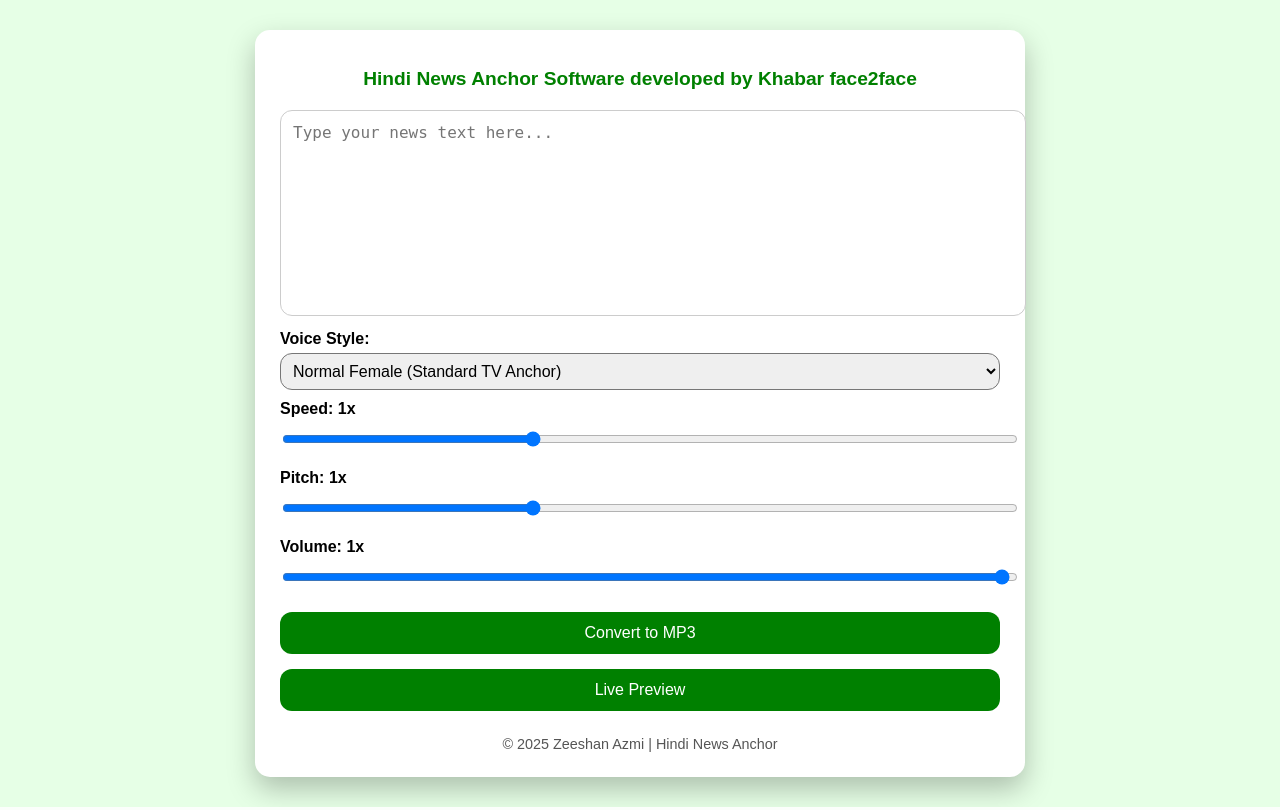
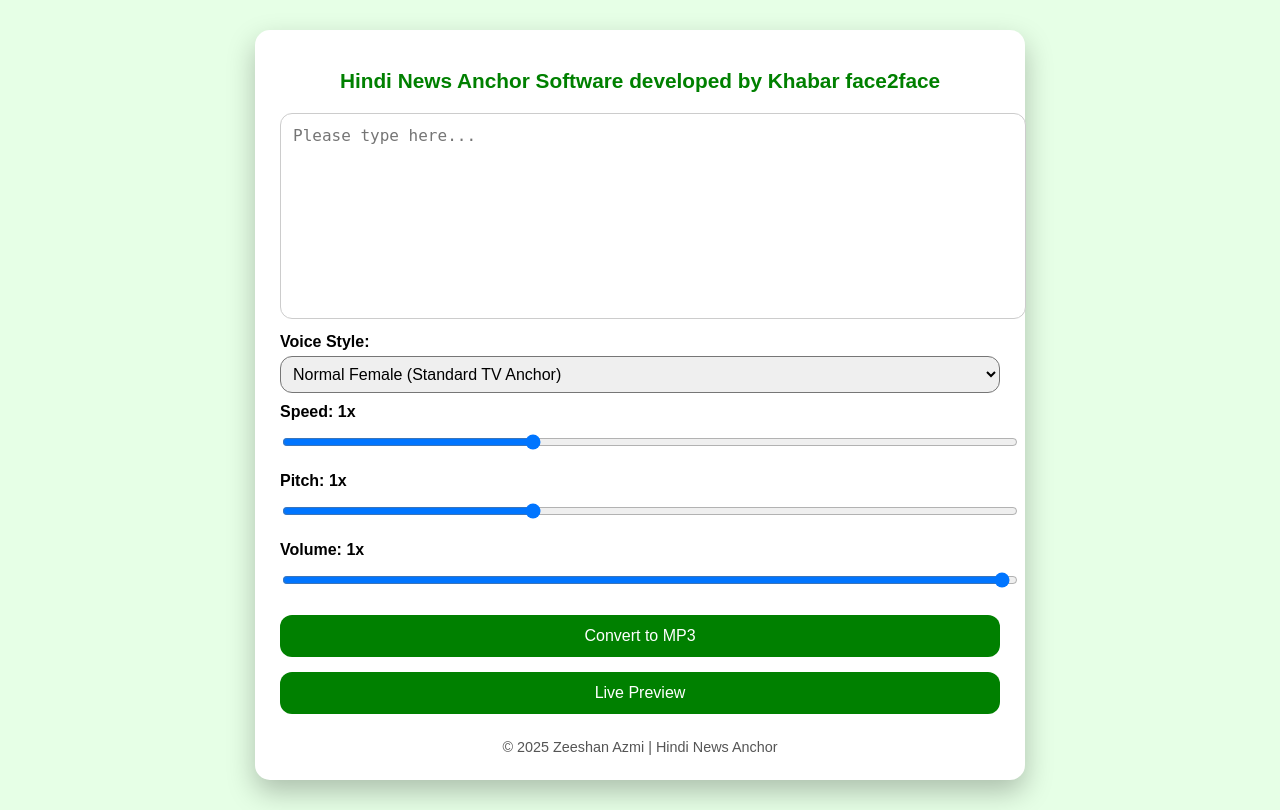
Before and after one commit to phpzee/RenderFlask, a Flask app: page / in a window 1280 px wide. Run offline with Flask 3, Linux system fonts and the light colour scheme.

Commit message:
Add files via upload

```diff
--- a/templates/index.html
+++ b/templates/index.html
@@ -1,5 +1,5 @@
 <!DOCTYPE html>
-<html lang="en">
+<html lang="hi">
 <head>
 <meta charset="UTF-8">
 <meta name="viewport" content="width=device-width, initial-scale=1.0">
@@ -7,7 +7,7 @@
 <style>
 body{font-family:Arial,sans-serif;background:#e6ffe6;margin:0;padding:0;}
 .container{max-width:720px;margin:30px auto;background:#fff;padding:25px;border-radius:15px;box-shadow:0 12px 28px rgba(0,0,0,0.25);}
-h1{text-align:center;color:green;font-size:1.2em;margin-bottom:20px;}
+h1{text-align:center;color:green;font-size:1.3em;margin-bottom:20px;}
 textarea{width:100%;height:180px;padding:12px;border-radius:12px;border:1px solid #ccc;resize:none;font-size:16px;}
 label{display:block;margin-top:10px;font-weight:bold;}
 select,input[type=range]{width:100%;margin-top:5px;padding:8px;border-radius:12px;font-size:16px;}
@@ -25,7 +25,7 @@
 <h1>Hindi News Anchor Software developed by Khabar face2face</h1>
 
 <form id="ttsForm" method="POST" action="/convert">
-<textarea name="text" placeholder="Type your news text here..."></textarea><br>
+<textarea name="text" placeholder="Please type here..."></textarea><br>
 
 <label>Voice Style:</label>
 <select name="voice" id="voiceSelect">
@@ -61,54 +61,68 @@
 </div>
 
 <script>
-const form=document.getElementById("ttsForm");
-const progressContainer=document.getElementById("progressBarContainer");
-const progressBar=document.getElementById("progressBar");
-const countdown=document.getElementById("countdown");
-const previewBtn=document.getElementById("previewBtn");
-const audioPreview=document.getElementById("audioPreview");
+const form = document.getElementById("ttsForm");
+const progressContainer = document.getElementById("progressBarContainer");
+const progressBar = document.getElementById("progressBar");
+const countdown = document.getElementById("countdown");
+const previewBtn = document.getElementById("previewBtn");
+const audioPreview = document.getElementById("audioPreview");
 
-const speedSlider=document.getElementById("speedSlider");
-const pitchSlider=document.getElementById("pitchSlider");
-const volumeSlider=document.getElementById("volumeSlider");
-const speedVal=document.getElementById("speedVal");
-const pitchVal=document.getElementById("pitchVal");
-const volumeVal=document.getElementById("volumeVal");
+const speedSlider = document.getElementById("speedSlider");
+const pitchSlider = document.getElementById("pitchSlider");
+const volumeSlider = document.getElementById("volumeSlider");
+const speedVal = document.getElementById("speedVal");
+const pitchVal = document.getElementById("pitchVal");
+const volumeVal = document.getElementById("volumeVal");
 
-function updateSliderLabels(){
+function updateSliderLabels() {
     speedVal.innerText = speedSlider.value;
     pitchVal.innerText = pitchSlider.value;
     volumeVal.innerText = volumeSlider.value;
 }
 
-document.getElementById("voiceSelect").addEventListener("change", updateSliderLabels);
+document.getElementById("voiceSelect").addEventListener("change", ()=>{
+    const defaults = {
+      "hi_female_normal": {speed:1.0, pitch:1.0, volume:1.0},
+      "hi_female_slow": {speed:0.95, pitch:0.95, volume:1.0},
+      "hi_female_cheerful": {speed:1.1, pitch:1.05, volume:1.0},
+      "hi_female_calm": {speed:0.95, pitch:1.0, volume:1.0},
+      "hi_female_urgent": {speed:1.15, pitch:1.0, volume:1.0},
+      "hi_female_soft": {speed:1.0, pitch:0.9, volume:0.9}
+    }[document.getElementById("voiceSelect").value];
+    speedSlider.value = defaults.speed;
+    pitchSlider.value = defaults.pitch;
+    volumeSlider.value = defaults.volume;
+    updateSliderLabels();
+});
+
 speedSlider.oninput = pitchSlider.oninput = volumeSlider.oninput = updateSliderLabels;
 updateSliderLabels();
 
-// Form submit (MP3 download)
-form.addEventListener("submit",function(e){
+function startProgress(timeSec=5){
     progressContainer.style.display="block"; countdown.style.display="block"; progressBar.style.width="0%";
-let width=0; let timeLeft=5;
+    let width=0; let timeLeft=timeSec;
     countdown.innerText=`⏳ Please wait... ${timeLeft}s`;
     let interval=setInterval(()=>{if(width>=100)clearInterval(interval); else width+=2; progressBar.style.width=width+"%";},50);
     let countdownInterval=setInterval(()=>{if(timeLeft<=0)clearInterval(countdownInterval); else countdown.innerText=`⏳ Please wait... ${timeLeft}s`; timeLeft--;},1000);
-});
+}
 
-// Live preview with updated voice and natural reading
 previewBtn.addEventListener("click", async function(){
-const text=form.text.value.trim();
+    const text = form.text.value.trim();
     if(!text){alert("Please enter text."); return;}
-const voice=document.getElementById("voiceSelect").value;
-progressContainer.style.display="block"; countdown.style.display="block"; progressBar.style.width="0%"; audioPreview.style.display="none";
-let width=0; let timeLeft=3;
-countdown.innerText=`Generating preview... ${timeLeft}s`;
-let interval=setInterval(()=>{if(width>=100)clearInterval(interval); else width+=3; progressBar.style.width=width+"%";},50);
-let countdownInterval=setInterval(()=>{if(timeLeft<=0)clearInterval(countdownInterval); else countdown.innerText=`⏳ Generating preview... ${timeLeft}s`; timeLeft--;},1000);
+    const voice = document.getElementById("voiceSelect").value;
+    startProgress(3);
+    audioPreview.style.display="none";
+
     try{
-const formData=new FormData(); formData.append("text", text); formData.append("voice", voice);
-const resp=await fetch("/preview",{method:"POST",body:formData});
-if(!resp.ok)throw new Error("Preview generation failed");
-const blob=await resp.blob(); audioPreview.src=URL.createObjectURL(blob); audioPreview.style.display="block";
+        // Clean punctuation before sending to server
+        const cleanText = text.replace(/[।!?.,“”"']/g,'').replace(/\s+/g,' ').trim();
+        const formData = new FormData(); formData.append("text", cleanText); formData.append("voice", voice);
+        const resp = await fetch("/preview",{method:"POST",body:formData});
+        if(!resp.ok) throw new Error("Preview generation failed");
+        const blob = await resp.blob();
+        audioPreview.src = URL.createObjectURL(blob);
+        audioPreview.style.display="block";
     }catch(err){alert("Error: "+err.message);}
     finally{progressContainer.style.display="none"; countdown.style.display="none";}
 });
```
Lines whose indentation alone changed are shown as unchanged.
